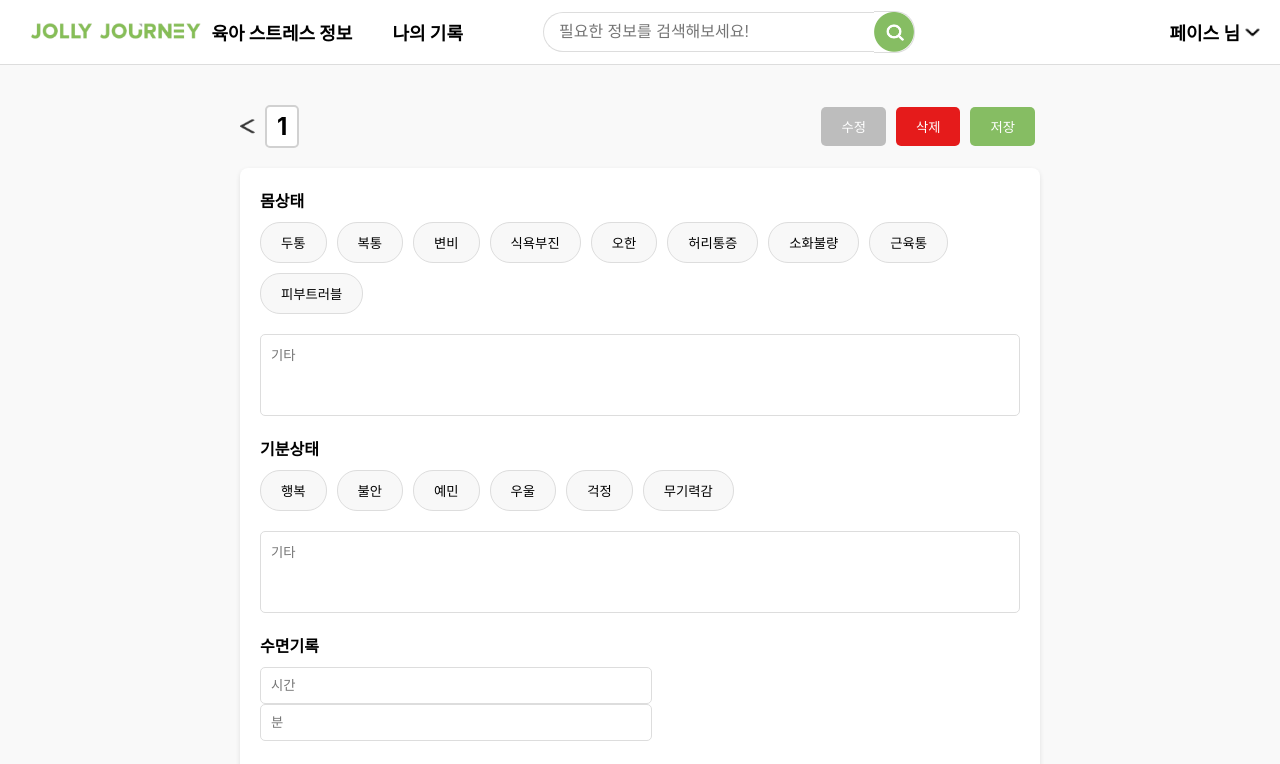
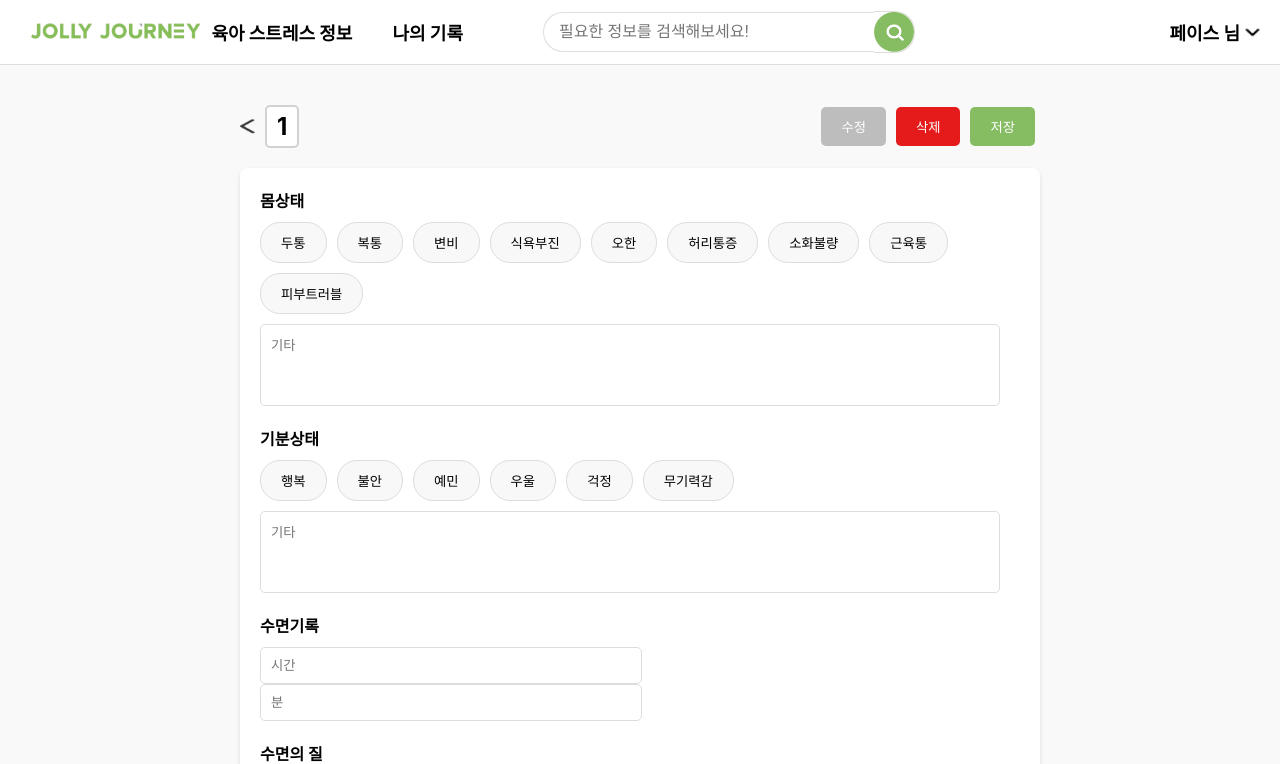
Before and after one commit to Likelion-YeungNam-Univ/12th-JollyJourney-FE, a React (Create React App) app: page /record/1 in a window 1280 px wide. Shown: the top 764 px of the page. Built offline with nearby package versions, Linux system fonts and the light colour scheme.

Commit message:
Margin right of Textarea Modification

```diff
--- a/src/components/record/RecordDetail.css
+++ b/src/components/record/RecordDetail.css
@@ -39,6 +39,7 @@
 .form-group {
   margin-bottom: 20px;
   text-align: left;
+  margin-right: 20px;
 }
 
 .button-group {
@@ -122,7 +123,3 @@
   color: white;
   margin: 5px;
 }
-
-.other-input {
-  margin-top: 10px;
-}
```
